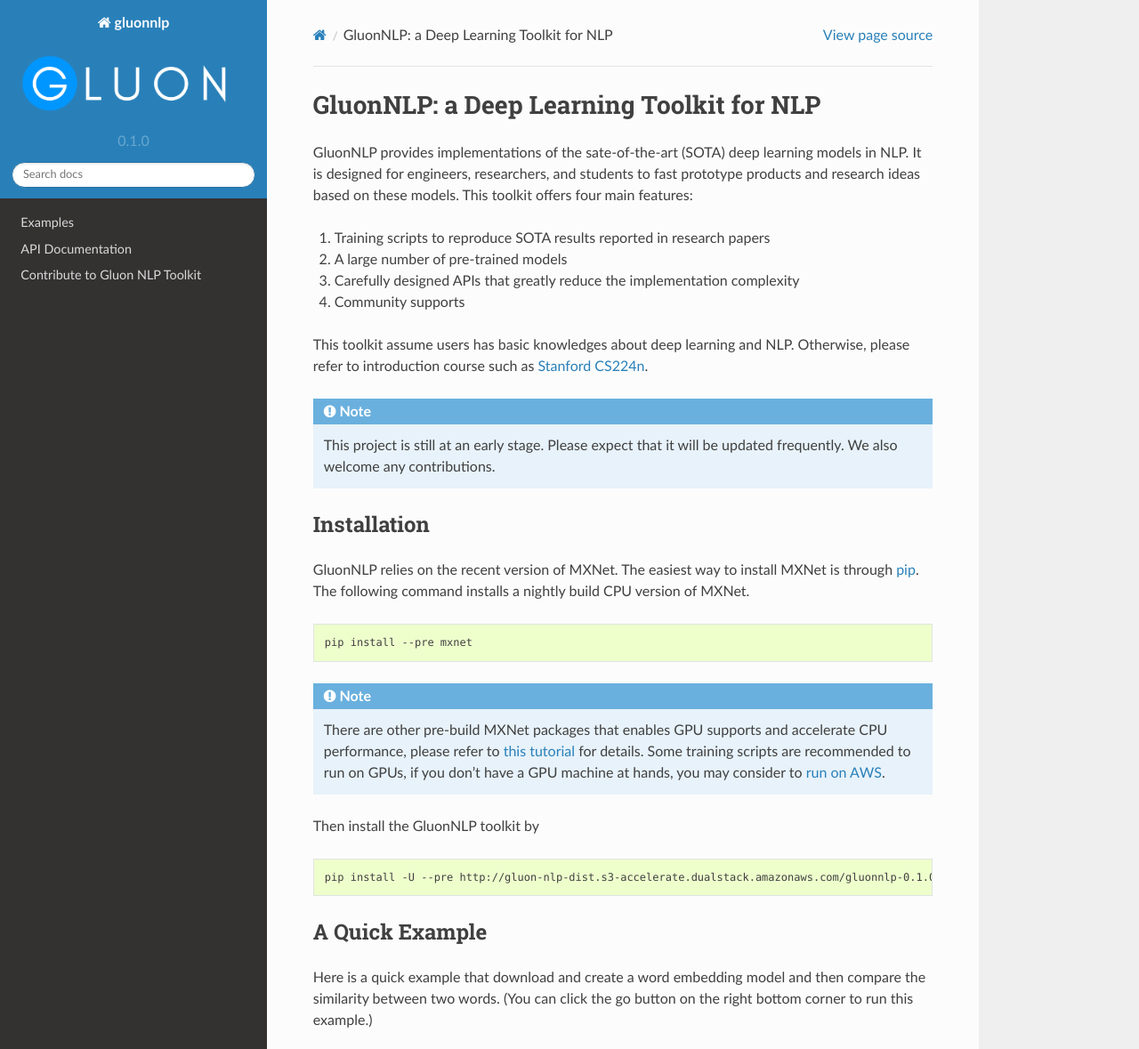
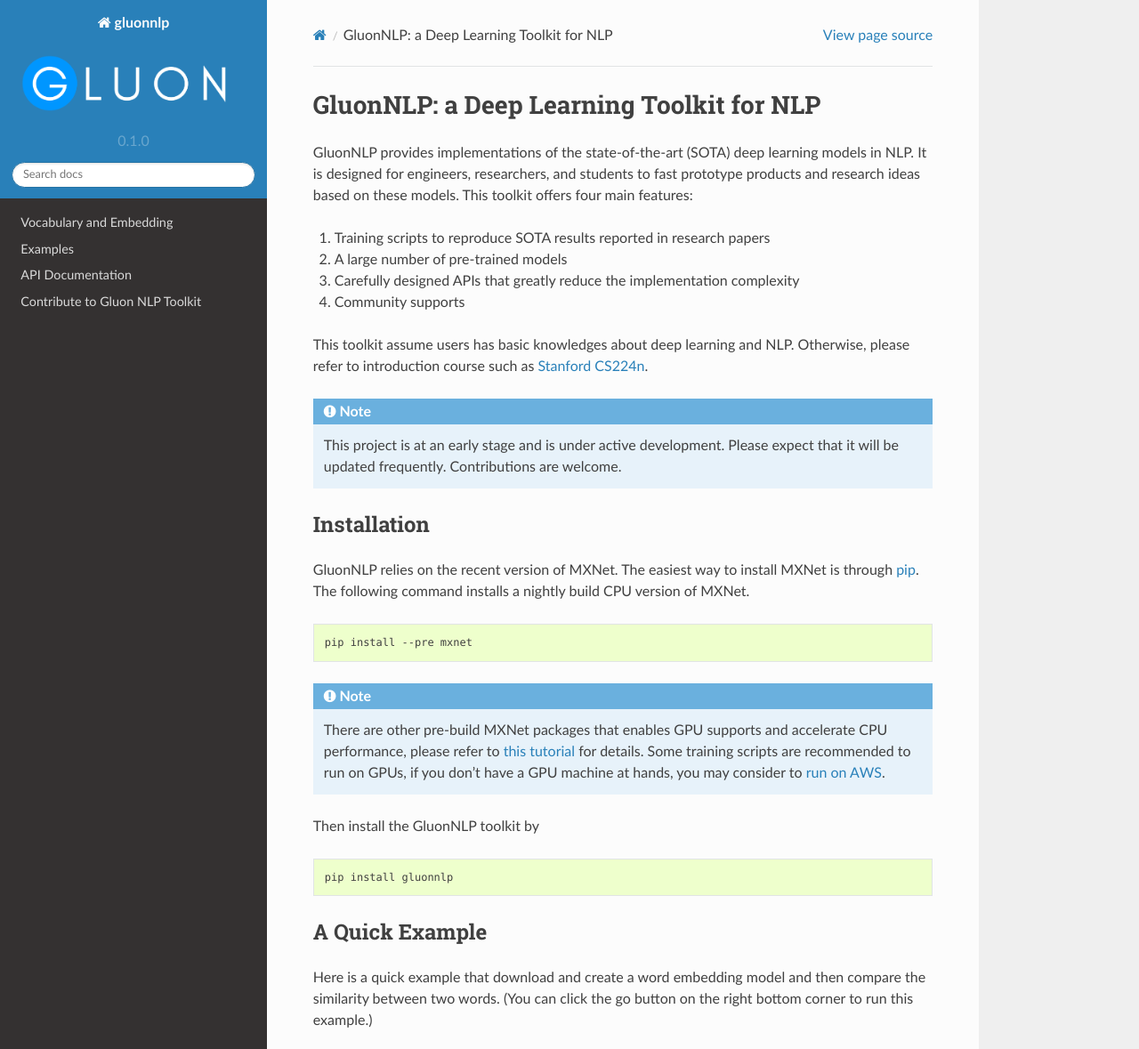
Before and after one commit to dmlc/gluon-nlp, a Sphinx documentation site: the page built from docs/index.rst, in a window 1280 px wide and 1400 px high, cut to the strip 0-1179 px from the top of the window. Shown: the whole strip at 89% size. Built offline with Sphinx 7.4.7 and the Read the Docs theme 2.0.0, drawn with Linux system fonts in a browser that asks for light colours; pages that are not in the unit, such as notebooks, are missing from menus; some of the changed text lies outside the part shown.

Commit message:
update docs

```diff
--- a/docs/index.rst
+++ b/docs/index.rst
@@ -1,7 +1,7 @@
 GluonNLP: a Deep Learning Toolkit for NLP
 =========================================
 
-GluonNLP provides implementations of the sate-of-the-art (SOTA) deep learning
+GluonNLP provides implementations of the state-of-the-art (SOTA) deep learning
 models in NLP. It is designed for engineers, researchers, and
 students to fast prototype products and research ideas based on these
 models. This toolkit offers four main features:
@@ -18,8 +18,8 @@
 
 .. note::
 
-   This project is still at an early stage. Please expect that it will
-   be updated frequently. We also welcome any contributions.
+   This project is at an early stage and is under active development.
+   Please expect that it will be updated frequently. Contributions are welcome.
 
 Installation
 ------------------
@@ -46,8 +46,7 @@
 
 .. code-block:: bash
 
-
-   pip install -U --pre http://gluon-nlp-dist.s3-accelerate.dualstack.amazonaws.com/gluonnlp-0.1.0.tar.gz
+   pip install gluonnlp
 
 
 A Quick Example
```
Also changed, not shown: other parts of docs/index.rst (+1 -0 lines), docs/api/data.rst (+44 -3 lines), docs/api/model.rst (+4 -4 lines), docs/get_started/index.rst (deleted, +0 -27 lines), docs/examples/language_model.ipynb, docs/examples/sentiment_analysis.ipynb, docs/examples/word_embedding.ipynb.
